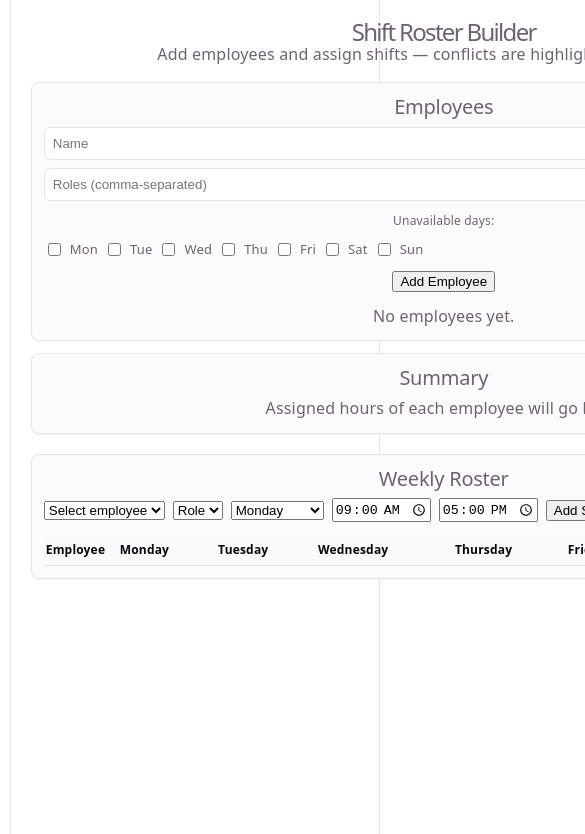
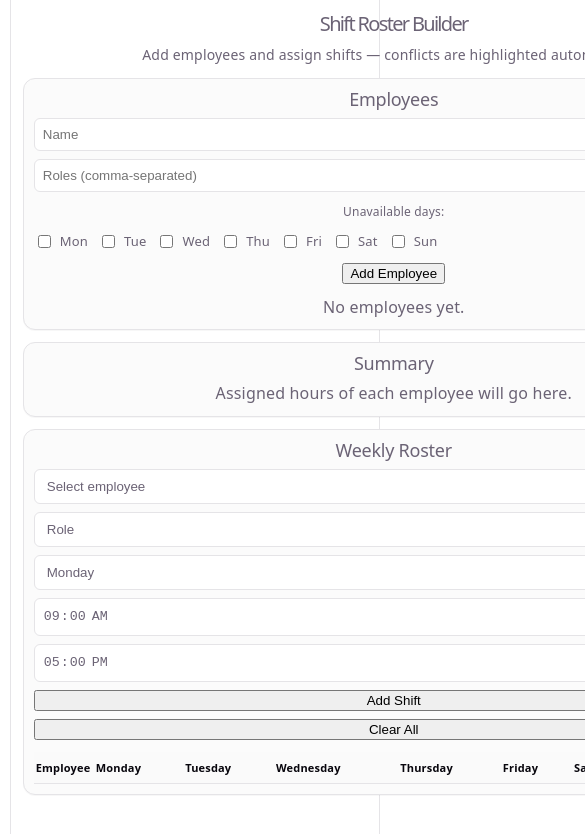
Before and after one commit to KL838/Shift-Roster-Builder, a React (Vite) app: page / in a window 390 px wide. Shown: the top 834 px of the page, 585 px wide, since content can reach past the window. Built offline with nearby package versions, Linux system fonts and the light colour scheme.

Commit message:
Add mobile-responsive layout

```diff
--- a/src/App.css
+++ b/src/App.css
@@ -2,10 +2,11 @@
 body, html { margin: 0; padding: 0; font-family: var(--sans, Inter, system-ui, -apple-system, "Segoe UI", Roboto, "Helvetica Neue", Arial); color: var(--text); background: var(--bg); }
 
 .app-container { padding: 20px; max-width: 1360px; margin: 0 auto; }
-header h1 { margin: 0; font-size: 24px; color: var(--text); }
+header { text-align: center; }
+header h1 { margin: 0; font-size: 24px; color: var(--text); line-height: 1.15; }
+header .subtitle { margin: 8px 0 0; }
 
-.main-content { display: grid; grid-template-columns: 320px minmax(0, 1fr); gap: 20px; margin-top: 16px; }
-@media (max-width: 800px) { .main-content { grid-template-columns: 1fr; } }
+.main-content { display: grid; grid-template-columns: 320px minmax(0, 1fr); gap: 20px; margin-top: 16px; align-items: start; }
 
 .employees-panel, .summary-panel, .roster-grid { border: 1px solid var(--border); padding: 12px; border-radius: 8px; background: var(--box-bg); box-shadow: 0 1px 0 rgba(0,0,0,0.03); width: 100%; box-sizing: border-box; }
 .employee-list ul { list-style: none; padding:0; margin: 0; }
@@ -14,7 +15,7 @@ header h1 { margin: 0; font-size: 24px; color: var(--text); }
 .controls { display: flex; gap: 8px; margin-top: 8px; align-items: center; }
 
 /* Roster table */
-.grid-scroll, .roster-scroll { overflow-x: auto; }
+.grid-scroll, .roster-scroll { overflow-x: auto; -webkit-overflow-scrolling: touch; }
 .roster-table { width: 100%; border-collapse: collapse; min-width: 800px; }
 .roster-table thead th { background: var(--table-head-bg, #fafafa); color: var(--text-h); text-align: left; padding: 6px 2px; font-size: 11px; border-bottom: 1px solid var(--border); }
 .roster-table td { border: 1px solid var(--border); padding: 8px; vertical-align: top; background: var(--table-cell-bg, #fbfbfb); position: relative; }
@@ -35,8 +36,50 @@ header h1 { margin: 0; font-size: 24px; color: var(--text); }
 .shift-item.conflict .shift-time { color: var(--text-h); }
 .shift-item.conflict .shift-role { color: var(--text); }
 
-.form-row { margin-top: 8px; }
-.form-row input { width: 100%; padding: 8px; box-sizing: border-box; border: 1px solid var(--border); border-radius: 6px; background: var(--bg); color: var(--text); }
+.form-row { margin-top: 8px; position: relative; }
+ .form-row input { width: 100%; padding: 8px; box-sizing: border-box; border: 1px solid var(--border); border-radius: 6px; background: var(--bg); color: var(--text); }
+ .suggestions-list {
+   position: absolute;
+   top: 100%;
+   left: 0;
+   right: 0;
+   margin-top: 6px;
+   background: var(--box-bg);
+   border: 1px solid var(--border);
+   border-radius: 8px;
+   box-shadow: 0 8px 24px rgba(0,0,0,0.12);
+   z-index: 10;
+   display: flex;
+   flex-direction: column;
+ }
+ .suggestion-item {
+   text-align: left;
+   padding: 10px 12px;
+   border: none;
+   background: transparent;
+   color: var(--text);
+   cursor: pointer;
+   width: 100%;
+ }
+ .suggestion-item:hover,
+ .suggestion-item:focus {
+   background: rgba(255,255,255,0.08);
+ }
+
+select, input[type="time"], button {
+	max-width: 100%;
+}
+
+select, input[type="time"] {
+	padding: 8px;
+	border: 1px solid var(--border);
+	border-radius: 6px;
+	background: var(--bg);
+	color: var(--text);
+	box-sizing: border-box;
+}
+
+button { white-space: nowrap; }
 
 .btn-small { font-size: 12px; padding: 6px 8px; border-radius: 6px; border: 1px solid var(--border); background: var(--box-bg); cursor: pointer; color: var(--text); }
 .btn-small:hover { background: #f6f6f6; }
@@ -49,7 +92,34 @@ header h1 { margin: 0; font-size: 24px; color: var(--text); }
 .legend .swatch { display:inline-block; width:14px; height:14px; vertical-align:middle; margin-right:6px; border-radius:3px; }
 
 @media (max-width: 480px) {
-	.roster-table thead th, .roster-table td { padding: 4px 2px; font-size: 12px; }
+	.app-container { padding: 12px; }
+	header h1 { font-size: 20px; }
+	header .subtitle { font-size: 14px; }
+	.main-content { grid-template-columns: 1fr; gap: 12px; margin-top: 12px; }
+	.employees-panel, .summary-panel, .roster-grid { padding: 10px; border-radius: 12px; }
+	.roster-grid h2, .employees-panel h2, .summary-panel h2 { font-size: 18px; margin-top: 0; }
+	.roster-table { min-width: 720px; }
+	.roster-table thead th, .roster-table td { padding: 4px 2px; font-size: 11px; }
+	.name-col, .employee-cell { width: 56px; }
+	.roster-grid form, .summary-panel > div > div:last-child { flex-direction: column; align-items: stretch; }
+	.roster-grid form select,
+	.roster-grid form input,
+	.roster-grid form button { width: 100%; }
+	.roster-grid form button[style] { margin-left: 0 !important; }
+	.summary-panel button { width: 100%; }
+	.summary-panel > div > ul li { font-size: 14px; }
+	.employees-panel li { flex-direction: column; align-items: flex-start !important; }
+	.employees-panel li > span:last-child { display: flex; gap: 6px; margin-top: 8px; }
+	.employees-panel .form-row > div { gap: 10px !important; }
+}
+
+@media (max-width: 720px) {
+	.main-content { grid-template-columns: 1fr; }
+	.roster-grid form { gap: 8px; }
+	.roster-grid form > * { flex: 1 1 100%; }
+	.roster-grid form button:last-child { margin-left: 0 !important; }
+	.summary-panel > div { display: block; }
+	.summary-panel > div > div { margin-top: 10px; }
 }
 
 /* Drag & drop styles */
--- a/src/App.tsx
+++ b/src/App.tsx
@@ -1,5 +1,6 @@
 import React, { useEffect, useState, useRef } from 'react';
-import type { Employee, Shift, Conflict, DayOfWeek } from './types';
+import type { Employee, Shift, Conflict, DayOfWeek, Role } from './types';
+import { PREDEFINED_ROLES } from './types';
 import { detectConflicts, timeToMinutes } from './utils/conflicts';
 import './App.css';
 
@@ -20,6 +21,18 @@ function App() {
   const [rolesInput, setRolesInput] = useState('');
   const [editingEmployeeId, setEditingEmployeeId] = useState<string | null>(null);
   const [unavailableDaysSelection, setUnavailableDaysSelection] = useState<DayOfWeek[]>([]);
+
+  const currentRoleToken = rolesInput.split(',').pop()?.trim() ?? '';
+  const currentRoleValues = rolesInput.split(',').map(r => r.trim()).filter(Boolean);
+  const roleSuggestions = currentRoleToken.length > 0
+    ? PREDEFINED_ROLES.filter(role => role.toLowerCase().includes(currentRoleToken.toLowerCase()) && !currentRoleValues.includes(role))
+    : [];
+
+  const chooseRoleSuggestion = (role: Role) => {
+    const segments = rolesInput.split(',');
+    segments[segments.length - 1] = ` ${role}`;
+    setRolesInput(segments.join(',').replace(/^\s+/, '').replace(/,\s*,/g, ',').replace(/\s+$/, '') + ', ');
+  };
 
   const toggleUnavailableDay = (d: DayOfWeek) => {
     setUnavailableDaysSelection(prev => prev.includes(d) ? prev.filter(x => x !== d) : [...prev, d]);
@@ -210,6 +223,15 @@ function App() {
               </div>
               <div className="form-row">
                 <input placeholder="Roles (comma-separated)" value={rolesInput} onChange={ev => setRolesInput(ev.target.value)} />
+                {roleSuggestions.length > 0 && (
+                  <div className="suggestions-list">
+                    {roleSuggestions.map(role => (
+                      <button key={role} type="button" className="suggestion-item" onMouseDown={() => chooseRoleSuggestion(role)}>
+                        {role}
+                      </button>
+                    ))}
+                  </div>
+                )}
               </div>
               <div className="form-row">
                 <label style={{ display: 'block', marginTop: 6, fontSize: 12 }}>Unavailable days:</label>
--- a/src/types/index.ts
+++ b/src/types/index.ts
@@ -1,4 +1,4 @@
-export const PREDEFINED_ROLES = ['Cashier', 'Supervisor', 'Cook', 'Floor'] as const;
+export const PREDEFINED_ROLES = ['Cashier', 'Supervisor', 'Cook', 'Floor', 'Manager', 'Dishwasher'] as const;
 export type Role = typeof PREDEFINED_ROLES[number] | (string & {});
 
 export interface Employee {
```
Also changed, not shown: 1 other file (tests, documents, lock files or other folders).
